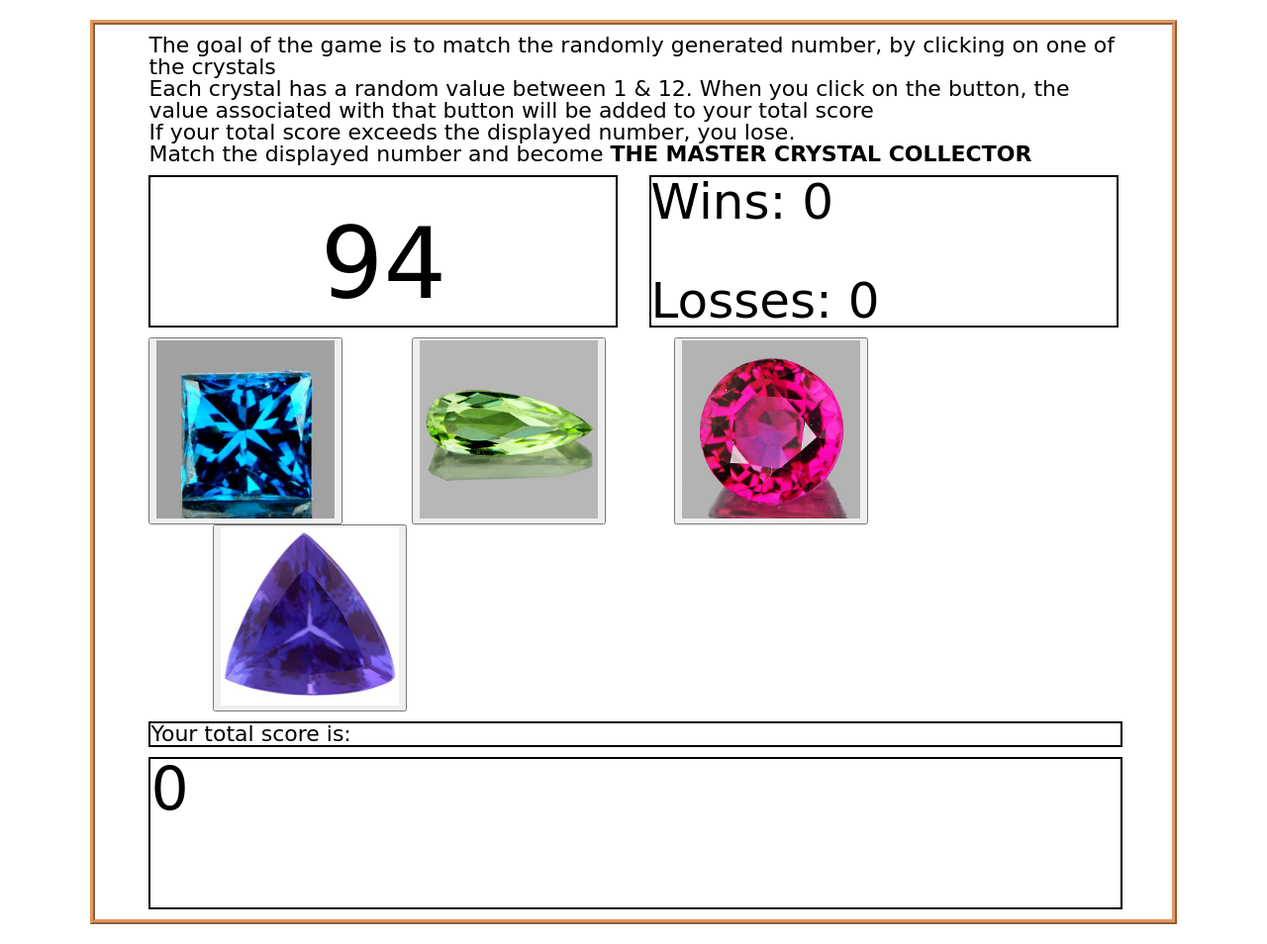
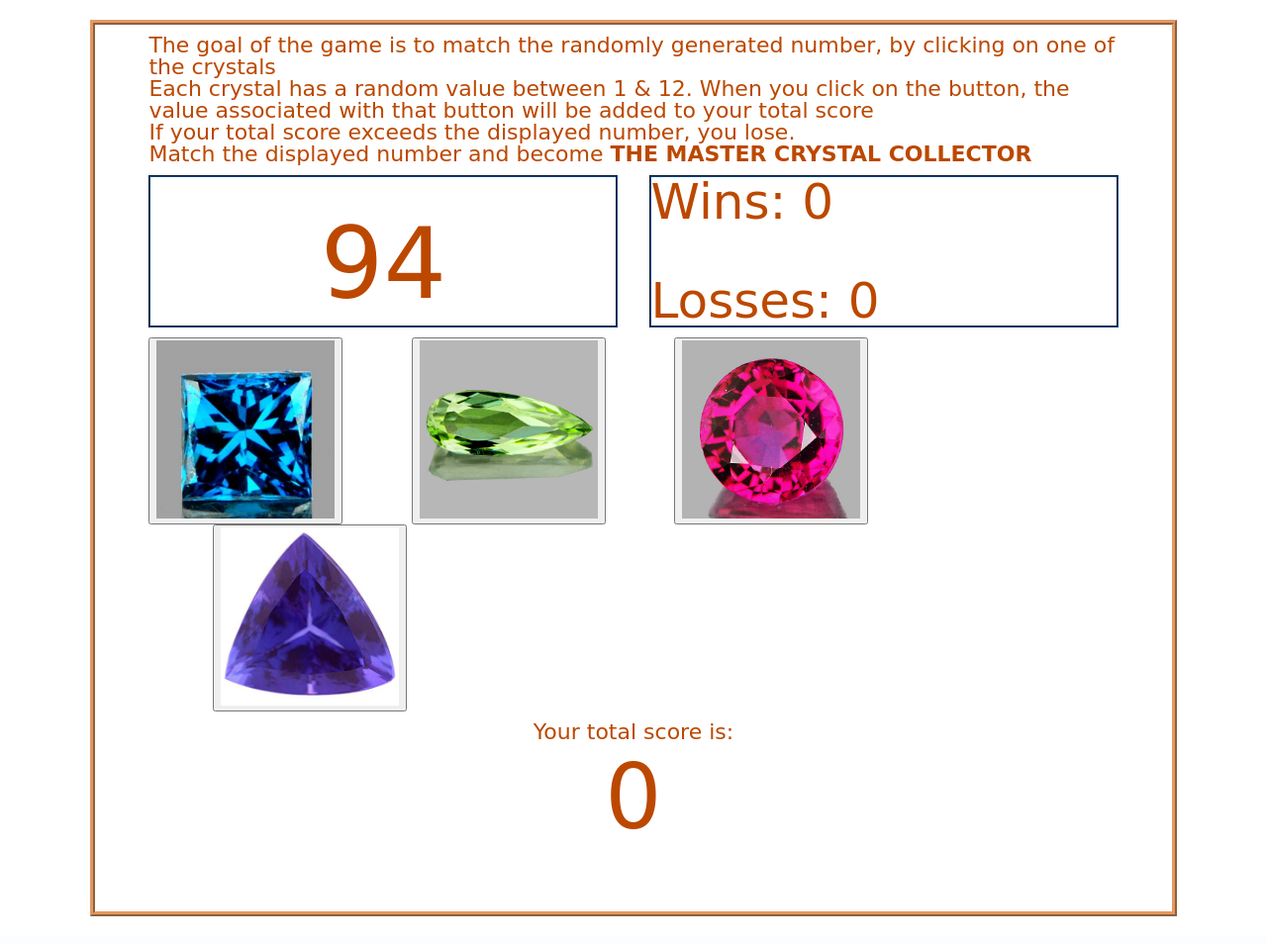
Before and after one commit to kqazi02/week-4-game, a PHP site: page / in a window 1280 px wide. Shown: the part 75-1029 px from the top of the page at 99% size. After the commit the page ends 1001 px from the top, so only its background shows below. Run offline with PHP 8.4, Linux system fonts and the light colour scheme; some libraries are stand-ins or nearby versions; some web fonts are replaced.

Commit message:
final draft. Added additional styling to CSS

```diff
--- a/assets/css/style.css
+++ b/assets/css/style.css
@@ -1,5 +1,6 @@
 body{
 	font-family: "Ravi Prakash", cursive;
+	color: #bc4800;
 }
 
 header {
@@ -60,7 +61,7 @@ button:first-child {
 #randNum, #winsLosses {
 
 	width: 48%;
-	border: 2px solid black;
+	border: 2px groove #114B84;
 	height: 150px;
 }
 
@@ -78,13 +79,14 @@ button:first-child {
 
 #scoreHeading, #totalScore {
 	width: 100%;
-	border: 2px solid black;
+	/*border: 2px solid black;*/
 	margin: 10px 0;
+	text-align: center;
 }
 
 #totalScore {
 	height: 150px;
-	font-size: 60px;
+	font-size: 90px;
 }
 
 #number{
```
